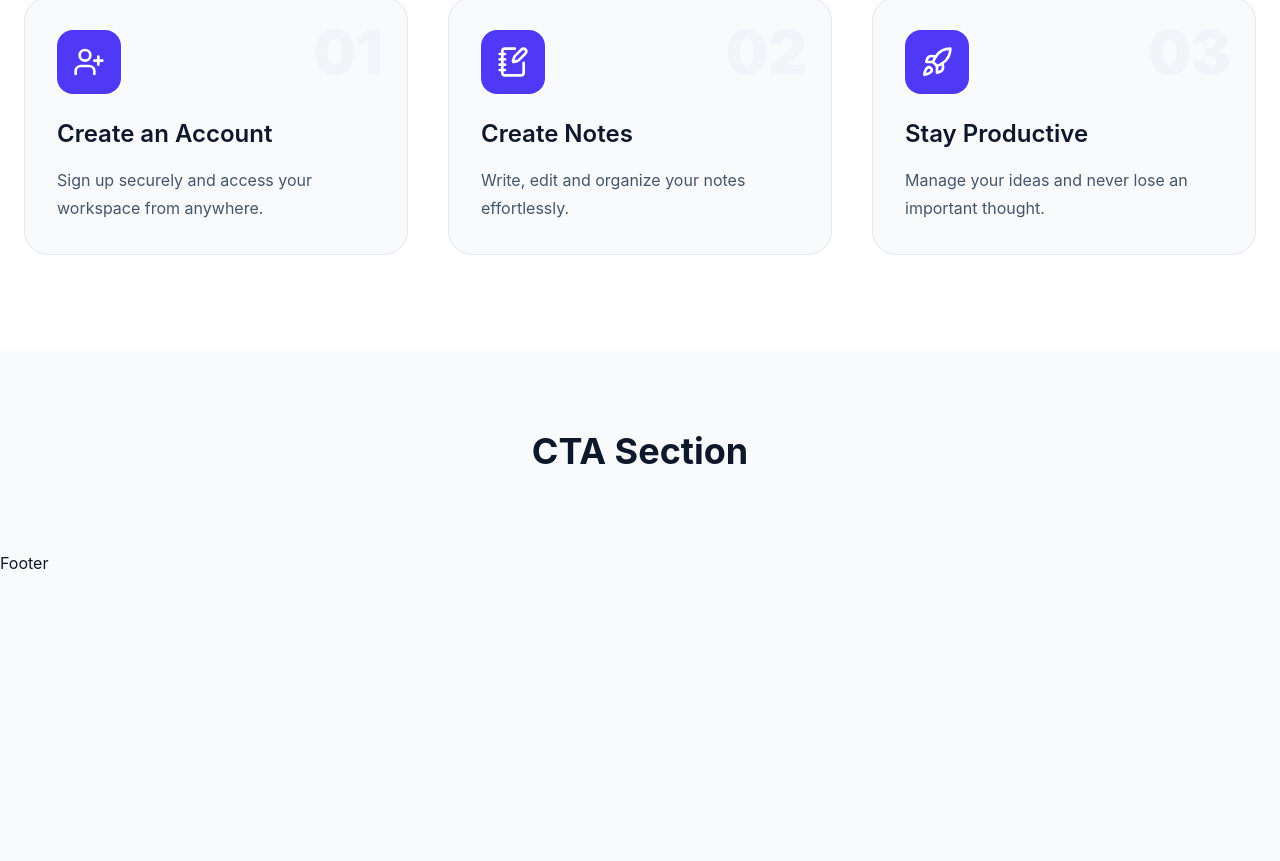
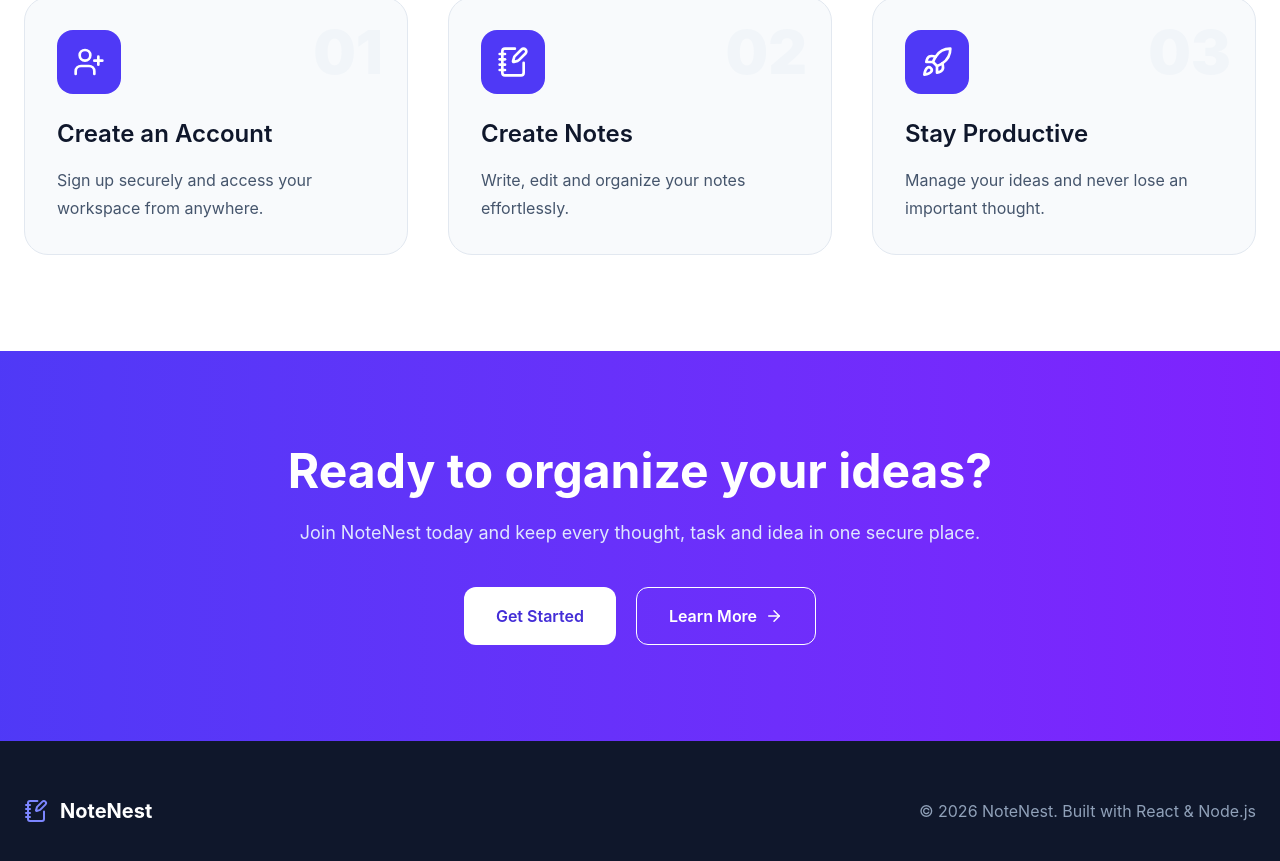
Before and after one commit to saturn657/NoteNest-App, a React (Vite) app in the folder client/: page / in a window 1280 px wide. Shown: the part 2032-2893 px from the top of the page. Before the commit the page ends 2607 px from the top, so only its background shows below. Built offline with nearby package versions, Linux system fonts and the light colour scheme.

Commit message:
Complete landing page

```diff
--- a/client/src/components/home/CTA.jsx
+++ b/client/src/components/home/CTA.jsx
@@ -1,9 +1,44 @@
+import { ArrowRight } from "lucide-react";
+
 function CTA() {
   return (
-    <section className="py-20">
-      <h2 className="text-center text-4xl font-bold">
-        CTA Section
-      </h2>
+    <section className="bg-gradient-to-r from-indigo-600 to-violet-600 py-24">
+
+      <div className="mx-auto max-w-4xl px-6 text-center">
+
+        <h2 className="text-5xl font-bold text-white">
+
+          Ready to organize your ideas?
+
+        </h2>
+
+        <p className="mt-6 text-lg text-indigo-100">
+
+          Join NoteNest today and keep every thought,
+          task and idea in one secure place.
+
+        </p>
+
+        <div className="mt-10 flex flex-wrap justify-center gap-5">
+
+          <button className="rounded-xl bg-white px-8 py-4 font-semibold text-indigo-700 transition hover:scale-105">
+
+            Get Started
+
+          </button>
+
+          <button className="flex items-center gap-2 rounded-xl border border-white px-8 py-4 font-semibold text-white transition hover:bg-white hover:text-indigo-700">
+
+            Learn More
+
+            <ArrowRight size={18}/>
+
+          </button>
+
+        </div>
+
+      </div>
+
     </section>
   );
 }
--- a/client/src/components/layout/Footer.jsx
+++ b/client/src/components/layout/Footer.jsx
@@ -1,5 +1,33 @@
+import { NotebookPen } from "lucide-react";
+
 function Footer() {
-  return <footer>Footer</footer>;
+  return (
+    <footer className="bg-slate-900 py-14">
+
+      <div className="mx-auto flex max-w-7xl flex-col items-center justify-between gap-6 px-6 md:flex-row">
+
+        <div className="flex items-center gap-3">
+
+          <NotebookPen className="text-indigo-400"/>
+
+          <h2 className="text-xl font-bold text-white">
+
+            NoteNest
+
+          </h2>
+
+        </div>
+
+        <p className="text-slate-400">
+
+          © 2026 NoteNest. Built with React & Node.js
+
+        </p>
+
+      </div>
+
+    </footer>
+  );
 }
 
 export default Footer;
```
